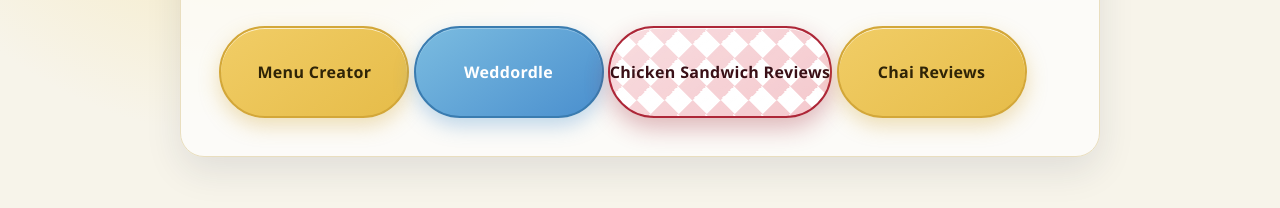
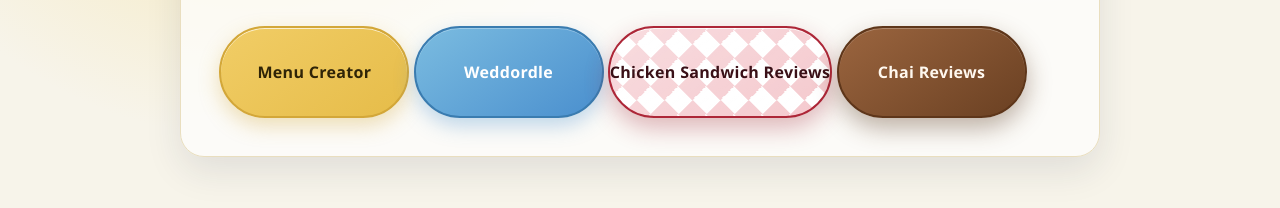
Before and after one commit to APico23/Portfolio, a plain HTML site: page index.html in a window 1280 px wide. Shown: the part 444-652 px from the top of the page. Drawn offline with Linux system fonts and the light colour scheme.

Commit message:
Add files via upload

```diff
--- a/index.html
+++ b/index.html
@@ -120,6 +120,21 @@
           inset 0 1px 0 rgba(255, 255, 255, 0.75);
       }
 
+      .bubble-chai {
+        color: #fff8ef;
+        border-color: #5e361a;
+        background: linear-gradient(145deg, #9b653f, #6a4022);
+        box-shadow:
+          0 10px 24px rgba(88, 53, 27, 0.38),
+          inset 0 1px 0 rgba(255, 255, 255, 0.25);
+      }
+
+      .bubble-chai:hover {
+        box-shadow:
+          0 12px 26px rgba(88, 53, 27, 0.46),
+          inset 0 1px 0 rgba(255, 255, 255, 0.25);
+      }
+
     </style>
   </head>
   <body>
@@ -132,7 +147,7 @@
         <a class="bubble" href="MenuCreator/planner.html#data">Menu Creator</a>
         <a class="bubble bubble-wedding" href="Weddordle/weddordle.html">Weddordle</a>
         <a class="bubble bubble-checker" href="ChickenSandwichDB/austin.html">Chicken Sandwich Reviews</a>
-        <a class="bubble" href="ChaiReviews/austin.html">Chai Reviews</a>
+        <a class="bubble bubble-chai" href="ChaiReviews/austin.html">Chai Reviews</a>
       </div>
     </main>
   </body>
```
